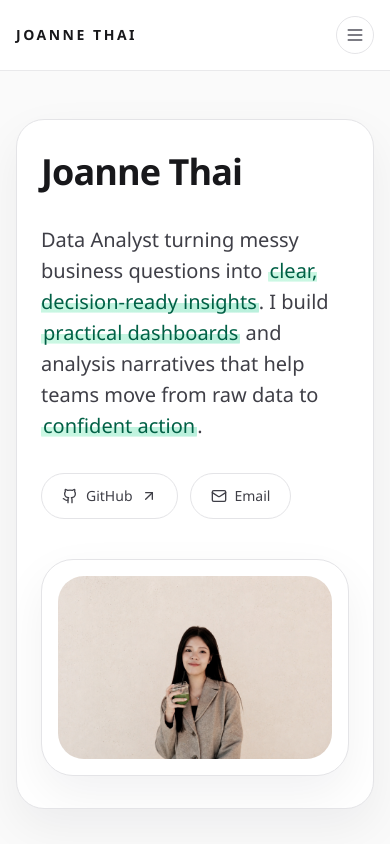
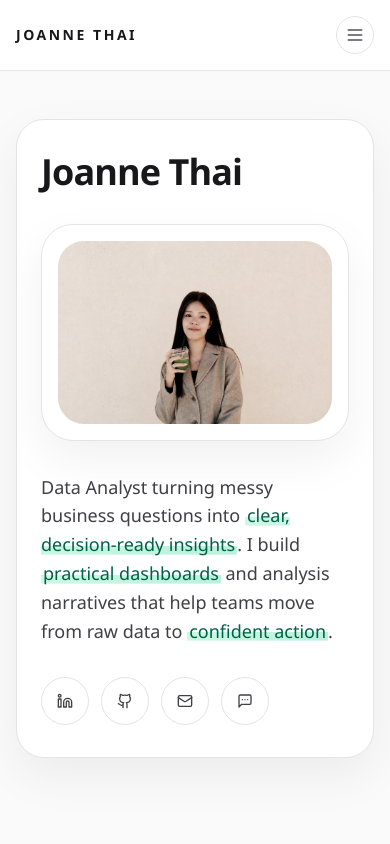
Before and after one commit to joanne-thai/joanne-thai.github.io, a React (Vite) app: page / in a window 390 px wide. Shown: the top 844 px of the page. Built offline with nearby package versions, Linux system fonts and the light colour scheme.

Commit message:
update responsive

```diff
--- a/src/components/social-link-button.tsx
+++ b/src/components/social-link-button.tsx
@@ -8,21 +8,37 @@ interface SocialLinkButtonProps {
   label: string;
   icon: LucideIcon;
   external?: boolean;
+  className?: string;
+  iconOnlyOnMobile?: boolean;
 }
 
-export function SocialLinkButton({ href, label, icon: Icon, external = false }: SocialLinkButtonProps) {
+export function SocialLinkButton({
+  href,
+  label,
+  icon: Icon,
+  external = false,
+  className,
+  iconOnlyOnMobile = false,
+}: SocialLinkButtonProps) {
   return (
     <a
       href={href}
+      aria-label={label}
       rel={external ? "noreferrer" : undefined}
       target={external ? "_blank" : undefined}
-      className={cn(buttonVariants({ variant: "outline" }), "justify-between")}
+      className={cn(
+        buttonVariants({ variant: "outline" }),
+        iconOnlyOnMobile
+          ? "size-12 justify-center p-0 sm:size-auto sm:justify-between sm:px-5 sm:py-3"
+          : "justify-between",
+        className,
+      )}
     >
       <span className="flex items-center gap-2">
         <Icon className="size-4" />
-        {label}
+        <span className={cn(iconOnlyOnMobile && "sr-only sm:not-sr-only")}>{label}</span>
       </span>
-      {external ? <ArrowUpRight className="size-4" /> : null}
+      {external ? <ArrowUpRight className={cn("size-4", iconOnlyOnMobile && "hidden sm:block")} /> : null}
     </a>
   );
 }
--- a/src/pages/home-page.tsx
+++ b/src/pages/home-page.tsx
@@ -11,42 +11,21 @@ import { ArrowUpRight, Linkedin, MessageSquareMore } from "lucide-react";
 export function HomePage() {
   const linkedInLink = portfolio.profile.socialLinks.find((link) => link.label === "LinkedIn");
   const coffeeChatLink = portfolio.profile.socialLinks.find((link) => link.label === "Coffee Chat");
-  const heroSocialLinks = portfolio.profile.socialLinks.filter(
-    (link) => link.label !== "LinkedIn" && link.label !== "Coffee Chat",
-  );
+  const desktopBubbleLabels = new Set(["LinkedIn", "Coffee Chat"]);
 
   return (
     <main>
       <section className="section-shell pt-12 sm:pt-18">
         <div className="page-shell">
           <div className="surface-card overflow-hidden px-6 py-8 sm:px-10 sm:py-12">
-            <div className="grid gap-10 lg:grid-cols-[0.95fr_1.05fr] lg:items-center">
-              <div>
+            <div className="grid gap-8 lg:grid-cols-[0.95fr_1.05fr] lg:items-center lg:gap-10">
+              <div className="lg:col-start-1 lg:row-start-1">
                 <h1 className="max-w-3xl text-4xl font-semibold tracking-tight text-zinc-900 sm:text-5xl lg:text-6xl">
                   {portfolio.profile.name}
                 </h1>
-                <p className="hero-copy mt-8 max-w-2xl text-xl leading-[1.55] text-zinc-700 sm:text-2xl">
-                  Data Analyst turning messy business questions into{" "}
-                  <span className="hero-keyword">clear, decision-ready insights</span>. I build{" "}
-                  <span className="hero-keyword">practical dashboards</span> and analysis narratives that help teams
-                  move from raw data to{" "}
-                  <span className="hero-keyword">confident action</span>.
-                </p>
-
-                <div className="mt-8 flex flex-wrap gap-3">
-                  {heroSocialLinks.map((link) => (
-                    <SocialLinkButton
-                      key={link.label}
-                      href={link.href}
-                      label={link.label}
-                      icon={link.icon}
-                      external={link.external}
-                    />
-                  ))}
-                </div>
               </div>
 
-              <div className="mx-auto w-full max-w-xl lg:max-w-2xl">
+              <div className="mx-auto w-full lg:col-start-2 lg:row-span-2 lg:row-start-1 lg:max-w-2xl">
                 <div className="relative overflow-hidden rounded-[32px] border border-zinc-200 bg-white p-4 shadow-soft">
                   {linkedInLink ? (
                     <a
@@ -75,6 +54,30 @@ export function HomePage() {
                     alt={portfolio.profile.name}
                     className="h-full w-full rounded-[26px] object-cover"
                   />
+                </div>
+              </div>
+
+              <div className="lg:col-start-1 lg:row-start-2">
+                <p className="hero-copy max-w-2xl text-lg leading-[1.6] text-zinc-700 sm:text-xl sm:leading-[1.55] lg:text-2xl">
+                  Data Analyst turning messy business questions into{" "}
+                  <span className="hero-keyword">clear, decision-ready insights</span>. I build{" "}
+                  <span className="hero-keyword">practical dashboards</span> and analysis narratives that help teams
+                  move from raw data to{" "}
+                  <span className="hero-keyword">confident action</span>.
+                </p>
+
+                <div className="mt-8 flex flex-wrap gap-3">
+                  {portfolio.profile.socialLinks.map((link) => (
+                    <SocialLinkButton
+                      key={link.label}
+                      href={link.href}
+                      label={link.label}
+                      icon={link.icon}
+                      external={link.external}
+                      iconOnlyOnMobile
+                      className={desktopBubbleLabels.has(link.label) ? "sm:hidden" : undefined}
+                    />
+                  ))}
                 </div>
               </div>
             </div>
```
